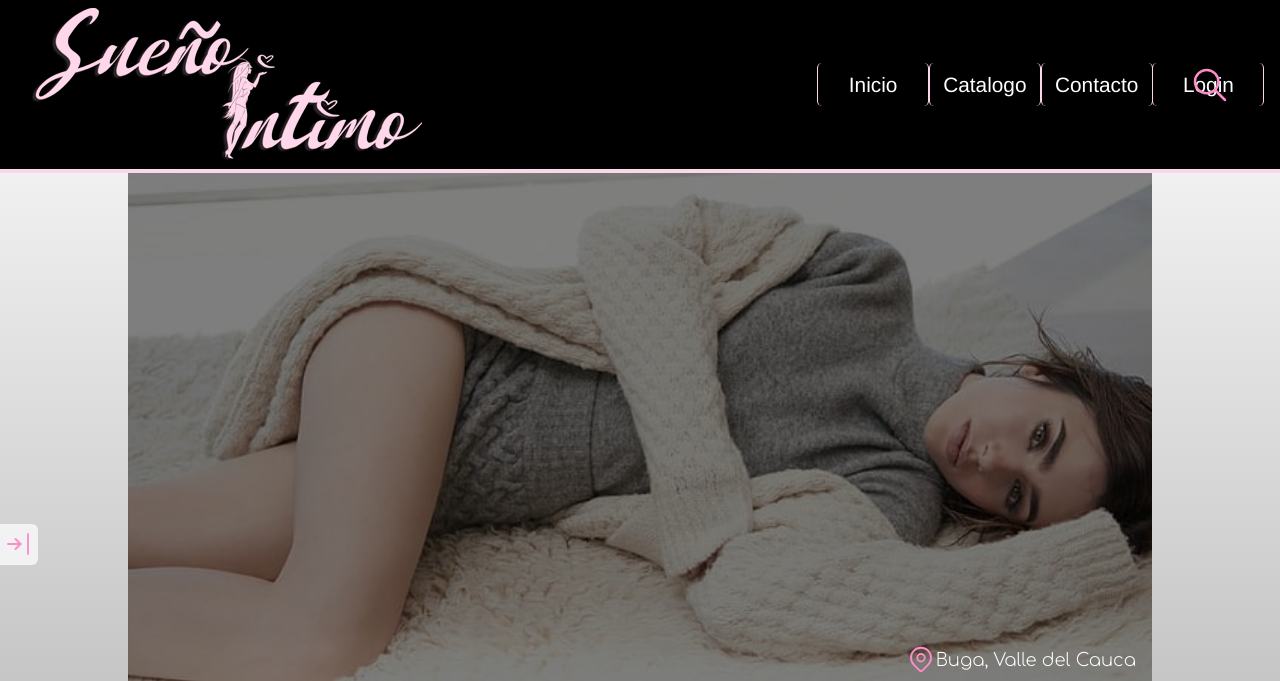
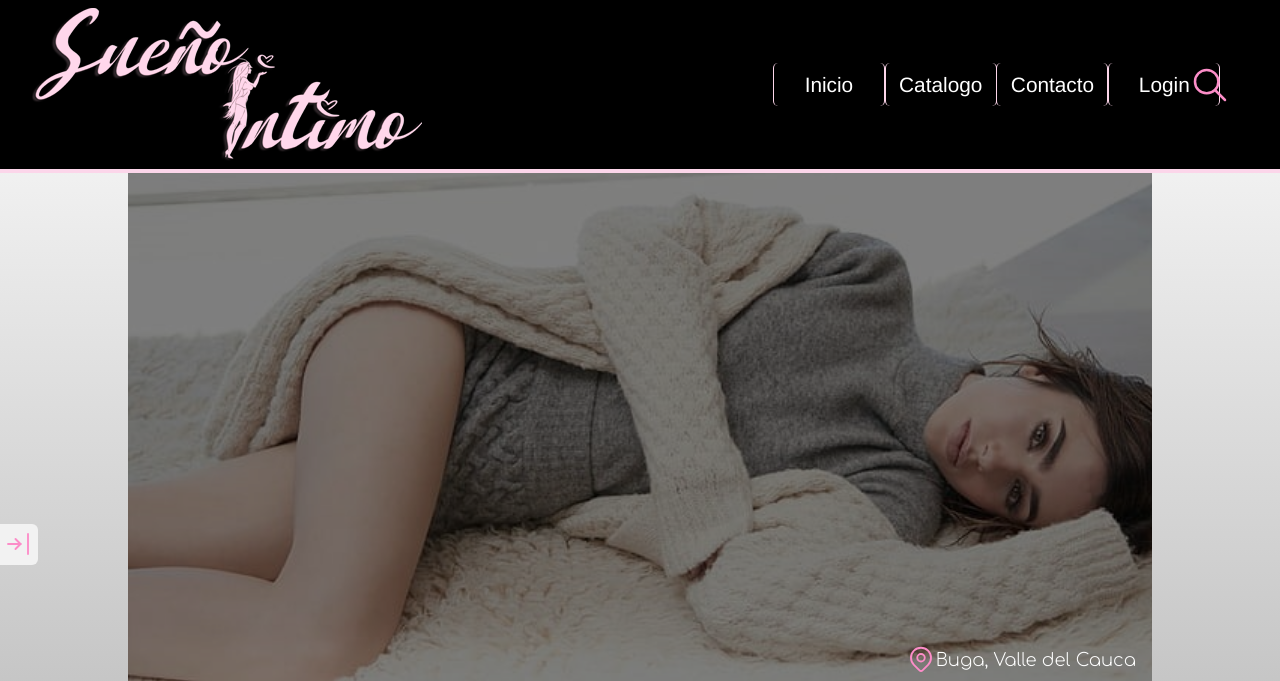
Before and after one commit to AndresDVD/SuenoIntimo-WEB, a PHP site: page /index.php in a window 1280 px wide. Shown: the top 681 px of the page. Run offline with PHP 8.4, Linux system fonts and the light colour scheme.

Commit message:
commitArboleda

```diff
--- a/css/style.css
+++ b/css/style.css
@@ -182,7 +182,7 @@ body {
 }
 .cab nav{
     min-width: 100%;
-    margin-left: 68%;
+    margin-left: 10%;
 }
 
 .cabecera a {
@@ -753,7 +753,7 @@ body {
         margin-right: 4%;
     }
     #navegar {
-        margin-left: 55%;
+        margin-left: 45%;
     }
     @media only screen and (max-width: 1180px) {
         .inicio {
```
Also changed, not shown: php/conectarse1.php (+0 -22 lines), php/iniciarLogeo.php (+0 -31 lines).
